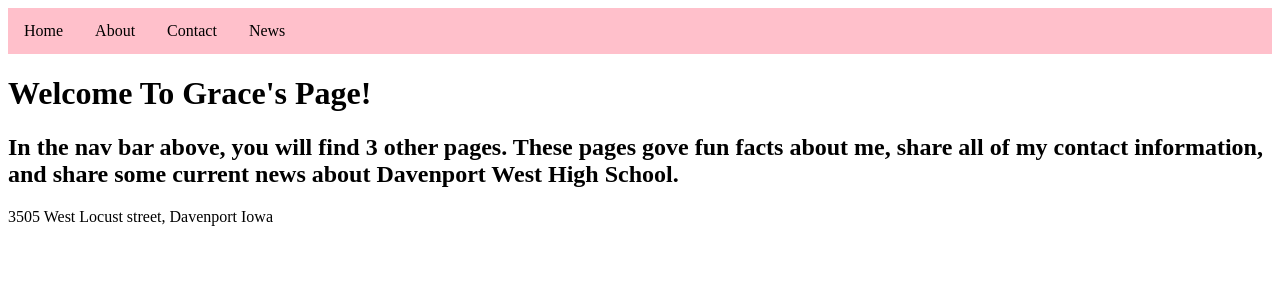
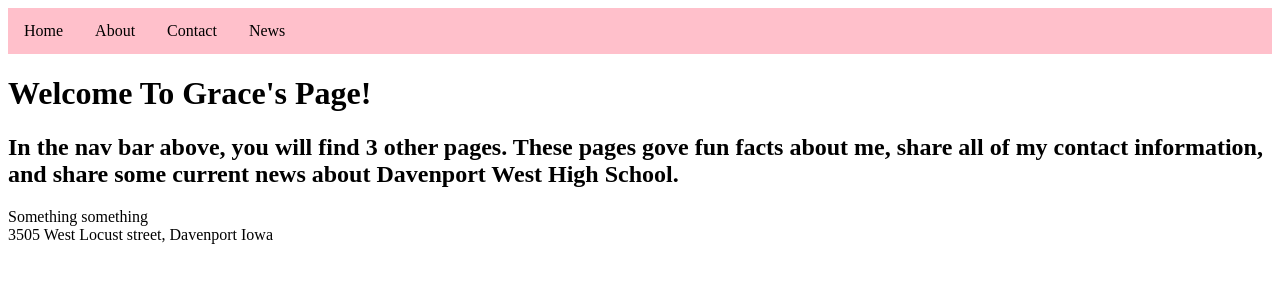
Before and after one commit to gt307341/nav, a plain HTML site: page index.html in a window 1280 px wide. Drawn offline with Linux system fonts and the light colour scheme.

Commit message:
Update index.html

```diff
--- a/index.html
+++ b/index.html
@@ -18,7 +18,7 @@
 news about Davenport West High School. </h2>
 
 
-
+Something something
 <footer> 3505 West Locust street, Davenport Iowa  </footer>
   </body>
 </html>
```
